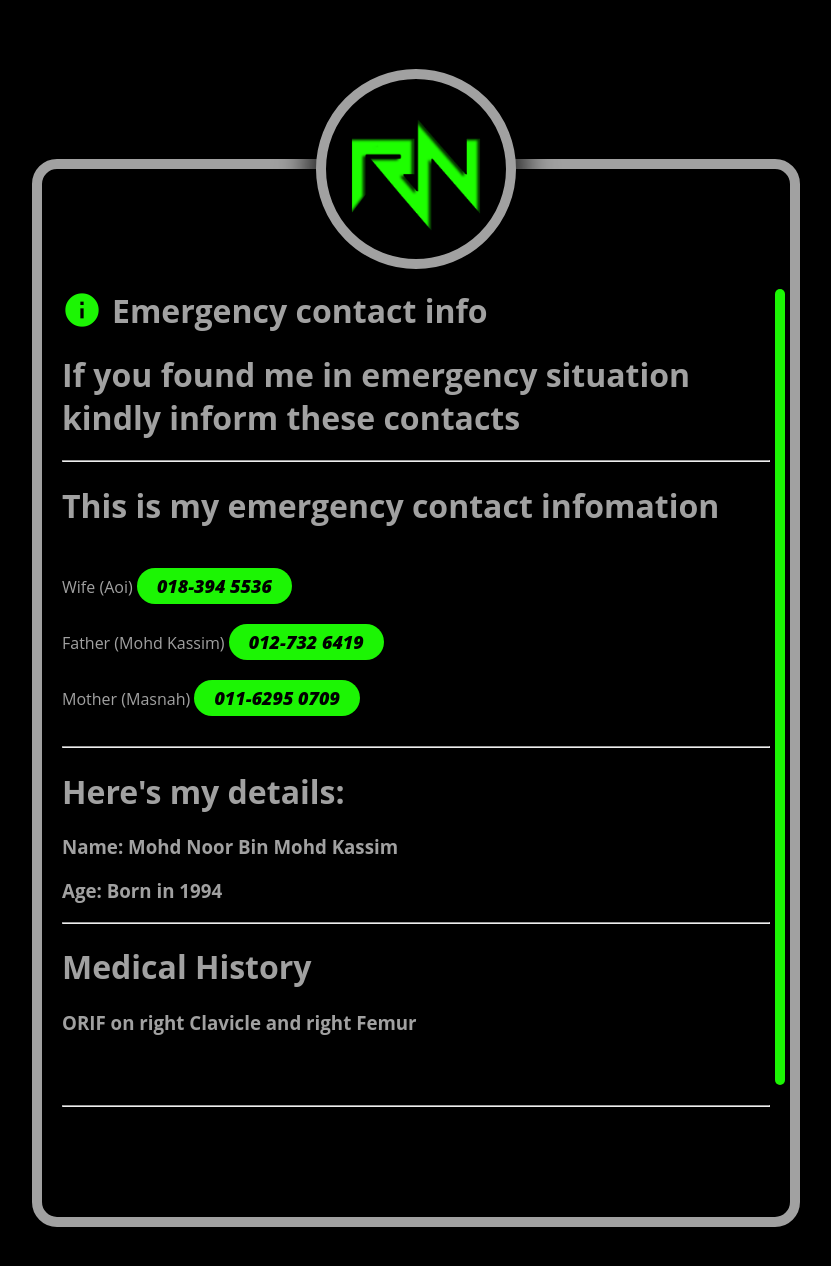
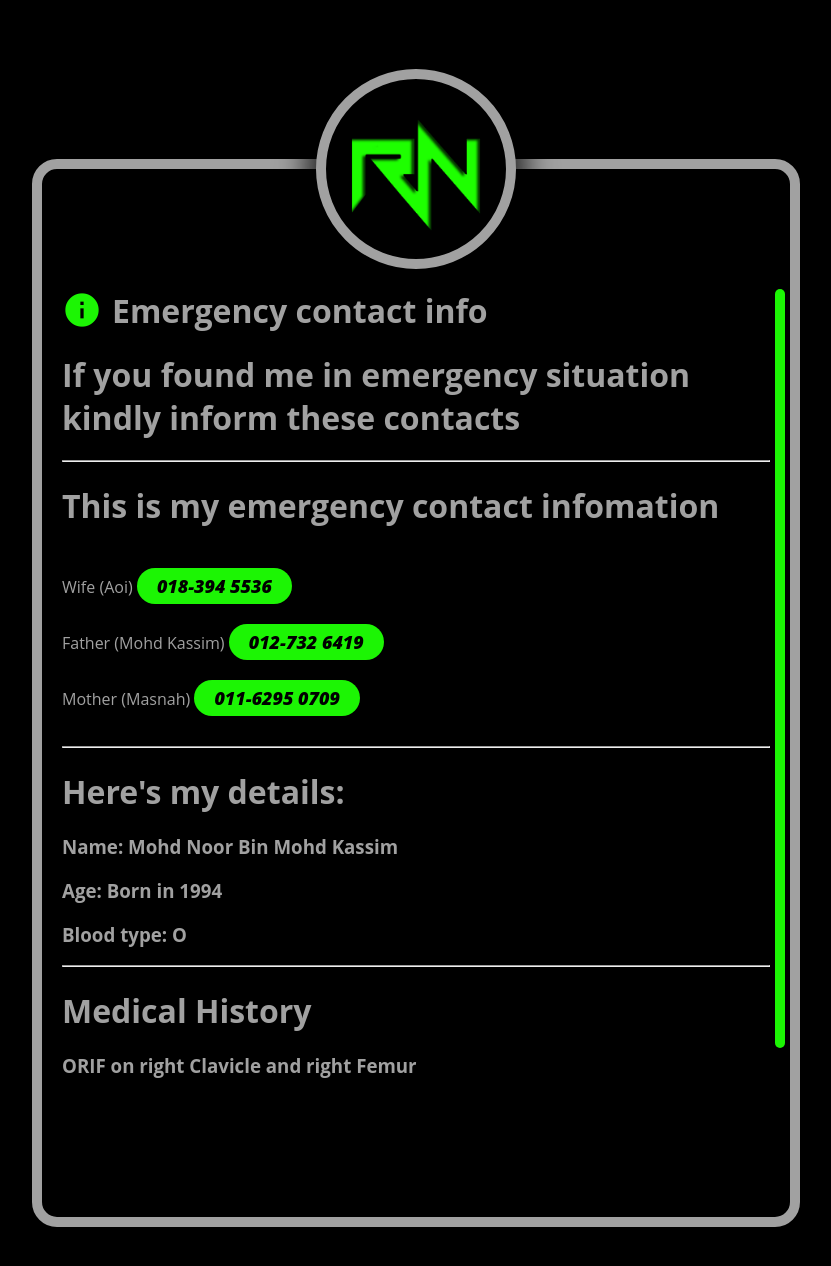
Before and after one commit to rippananooru/rippananooru.github.io, a Jekyll site: the page built from pages/SOS.html, in a window 1280 px wide. Shown: the top 1266 px of the page, without its empty margins (224-1055 px from the left). Built offline with Jekyll 4.4.1, drawn with Linux system fonts in a browser that asks for light colours; nearby versions of some CDN libraries.

Commit message:
add details on sos

```diff
--- a/pages/SOS.html
+++ b/pages/SOS.html
@@ -22,6 +22,7 @@ Mother (Masnah)
 <h1>Here's my details:</h1>
 <h3>Name: Mohd Noor Bin Mohd Kassim</h3>
 <h3>Age: Born in 1994</h3>
+<h3>Blood type: O</h3>
 <hr>
 <h1>Medical History</h1>
 <h3>ORIF on right Clavicle and right Femur</h3>
```
